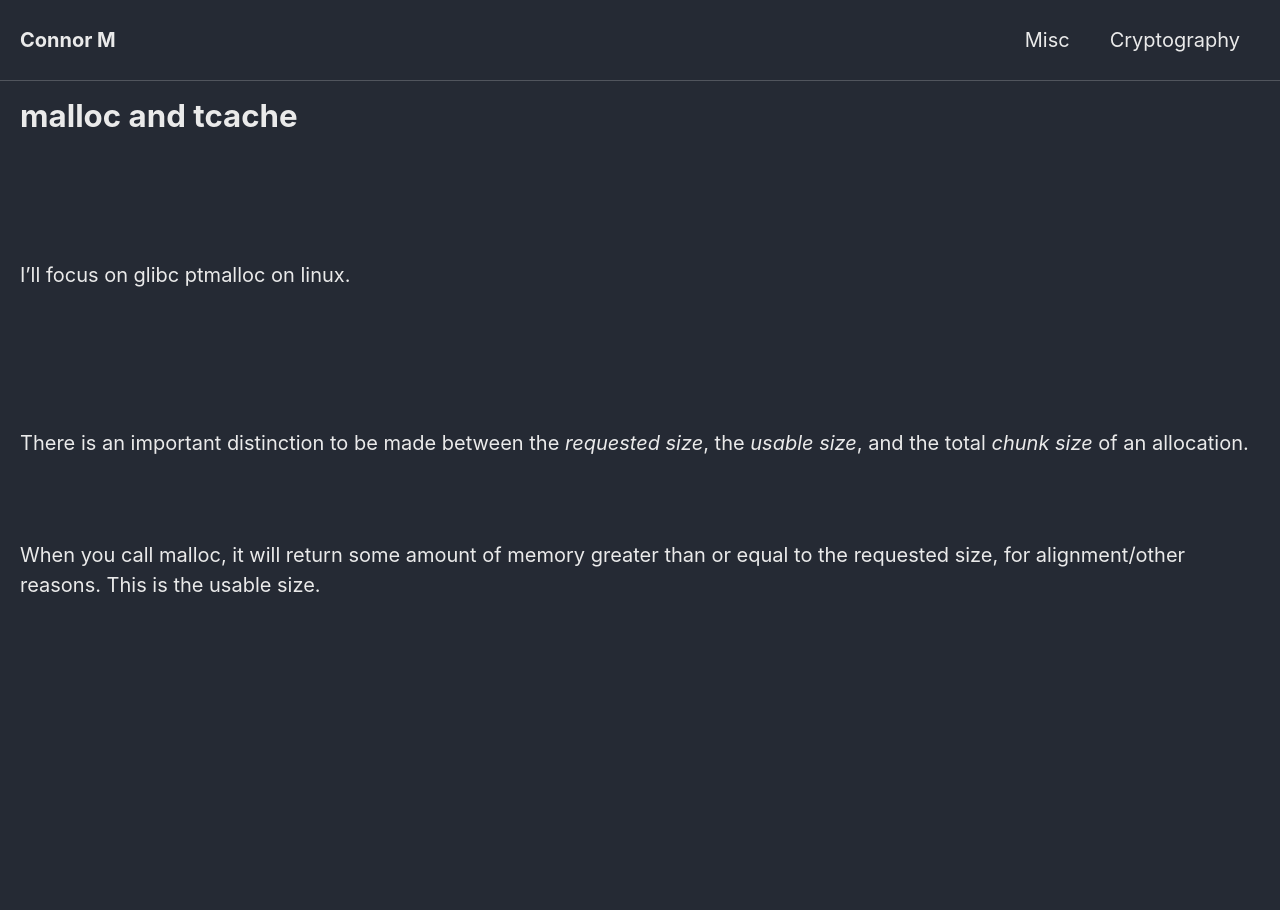
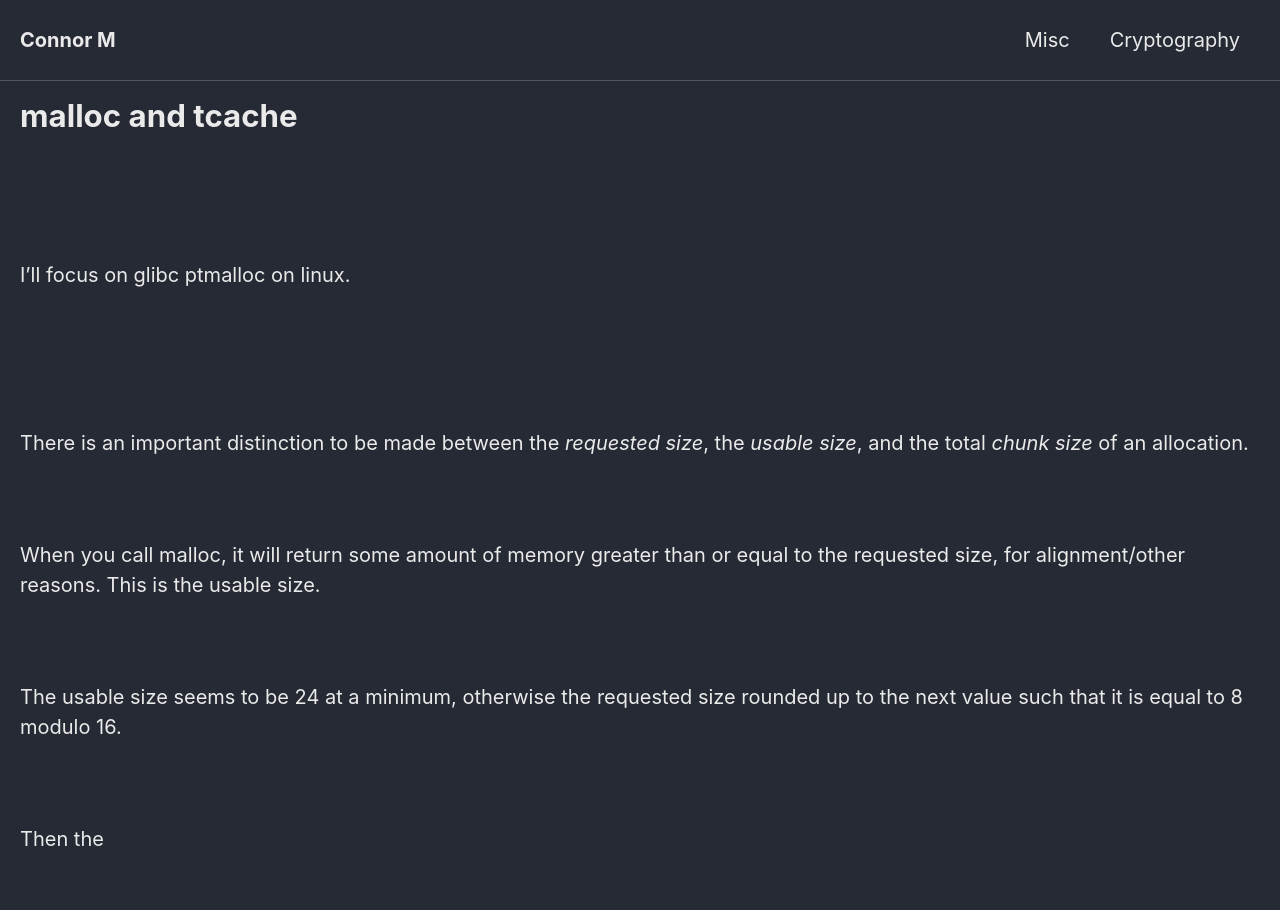
Before and after one commit to Connor-McCartney/Connor-McCartney.github.io, a Jekyll site: the page built from _pages/misc/malloc-and-tcache.md, in a window 1280 px wide. Built offline with Jekyll 4.4.1, drawn with Linux system fonts in a browser that asks for light colours; cached includes are drawn as plain includes.

Commit message:
Update malloc-and-tcache.md

```diff
--- a/_pages/misc/malloc-and-tcache.md
+++ b/_pages/misc/malloc-and-tcache.md
@@ -24,3 +24,9 @@ There is an important distinction to be made between the *requested size*, the *
 When you call malloc, it will return some amount of memory greater than or equal to the requested size, for alignment/other reasons. This is the usable size.
 
 <br>
+
+The usable size seems to be 24 at a minimum, otherwise the requested size rounded up to the next value such that it is equal to 8 modulo 16.
+
+<br>
+
+Then the
```
